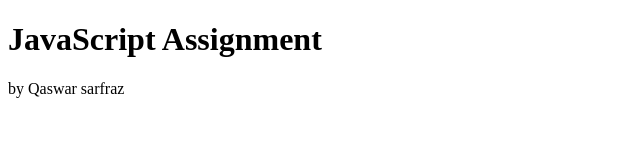
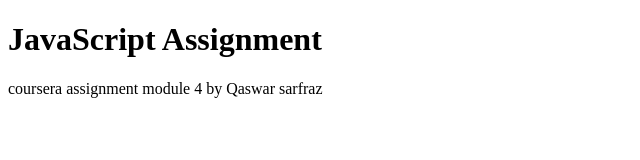
Before and after one commit to qaswarsarfraz187/module-4, a plain HTML site: page index.html in a window 1280 px wide. Shown: the whole page, without its empty margins (0-640 px from the left). Drawn offline with Linux system fonts and the light colour scheme.

Commit message:
Update index.html

```diff
--- a/index.html
+++ b/index.html
@@ -7,7 +7,7 @@
 </head>
 <body>
     <h1>JavaScript Assignment</h1>
-<p>by Qaswar sarfraz</p>
+<p>coursera assignment module 4 by Qaswar sarfraz</p>
     <script src="helloSpeaker.js"></script>
     <script src="byeSpeaker.js"></script>
     <script src="main.js"></script>
```
